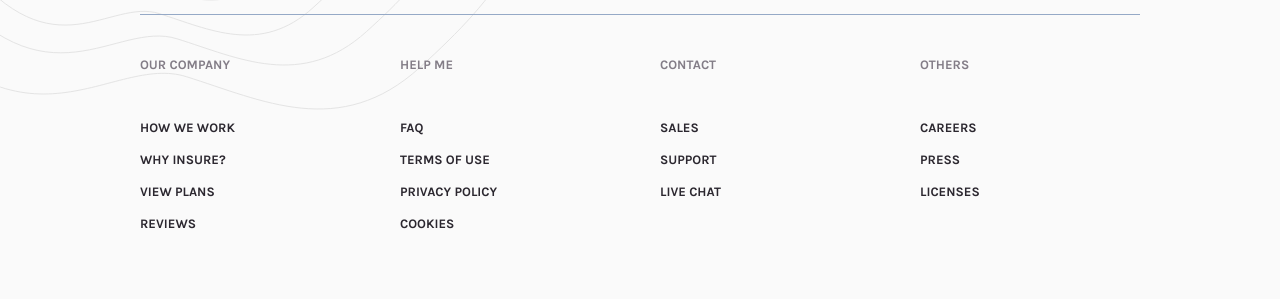
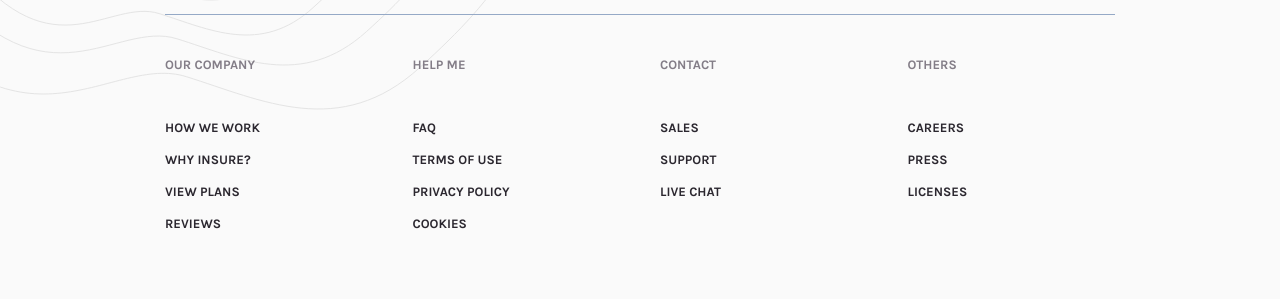
Before and after one commit to c0dehamster/insure-landing-page, a website: page index.html in a window 1280 px wide. Shown: the part 2255-2554 px from the top of the page. Drawn offline with Linux system fonts and the light colour scheme.

Commit message:
Fix the padding of the footer

```diff
--- a/style.css
+++ b/style.css
@@ -639,7 +639,7 @@ h2,
 	/* Footer */
 
 	.footer {
-		padding-inline: 8.75rem;
+		padding-inline: 165px;
 		padding-block: 4rem;
 		background-image: url("images/bg-pattern-footer-desktop.svg");
 	}
```
